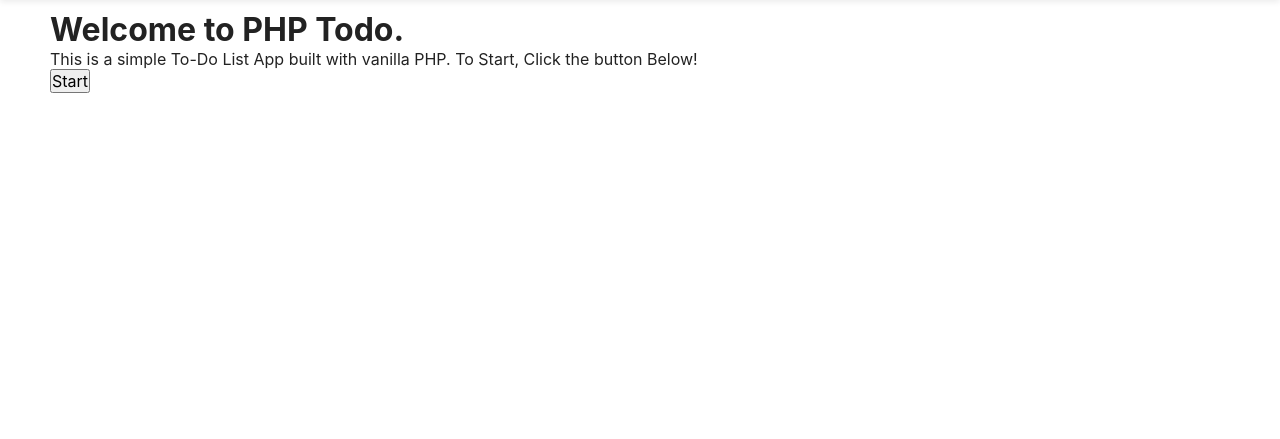
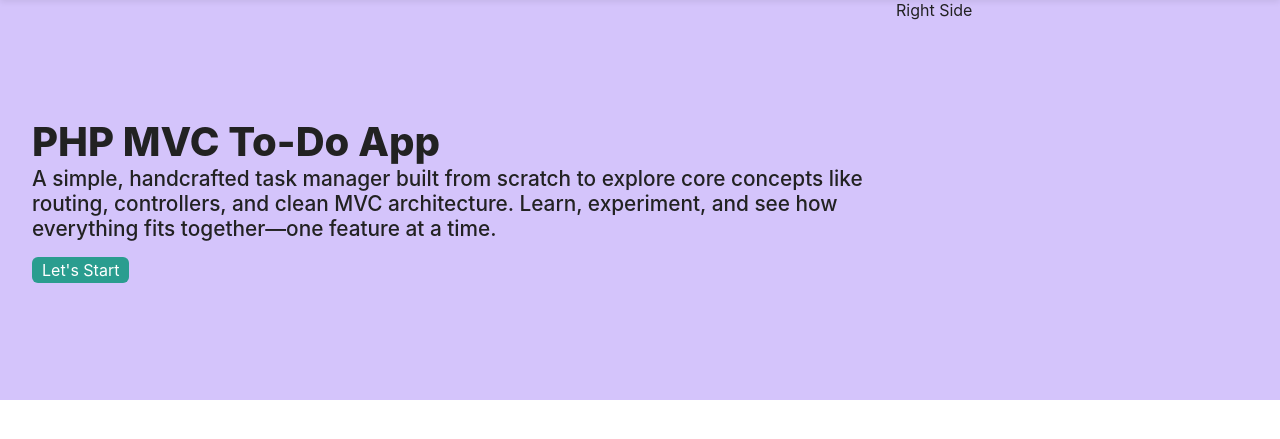
Before and after one commit to mkhikhwan/php-mvc-todo, a PHP site: page / in a window 1280 px wide. Shown: the part 50-489 px from the top of the page. Run offline with PHP 8.4, Linux system fonts and the light colour scheme.

Commit message:
fix: landing page hero banner

```diff
--- a/app/views/home/landingPage.php
+++ b/app/views/home/landingPage.php
@@ -1,3 +1,24 @@
-<h1>Welcome to PHP Todo.</h1>
-<p>This is a simple To-Do List App built with vanilla PHP. To Start, Click the button Below!</p>
-<button>Start</button>
+<!-- Hero Banner -->
+<div class="hero-banner">
+    <!-- Left Side -->
+    <div class="hero-left-side">
+        <div class="hero-left-side-content">
+            <h1>PHP MVC To-Do App</h1>
+            <h3>
+                A simple, handcrafted task manager built from scratch to explore core concepts like routing, controllers, and clean MVC architecture.
+                Learn, experiment, and see how everything fits together—one feature at a time.
+            </h3>
+            <a href="/tasks" class="btn btn-primary">Let's Start</a>
+        </div>
+    </div>
+
+    <!-- Right Side -->
+    <div class="hero-right-side">
+        Right Side
+    </div>
+</div>
+
+<div class="features-section">
+
+</div>
+<!-- Explain the Features -->
--- a/public/css/style.css
+++ b/public/css/style.css
@@ -42,7 +42,6 @@ img {
     box-shadow: 0 2px 6px rgba(0, 0, 0, 0.08);
     z-index: 999;
 }
-
 .nav-links {
     display: flex;
     align-items: center;
@@ -61,6 +60,39 @@ img {
     font-size: 24px;
 }
 
+.hero-banner{
+    margin: -10px -50px -0px -50px;
+    display: flex;
+    min-height: 400px;
+    background-color: #D4C4FB;
+    justify-content: left;
+}
+
+.hero-left-side{
+    height: auto;
+    flex: 1;
+    padding: 2rem;
+    display: flex;
+}
+.hero-left-side-content{
+    width: 100%;
+    margin: auto 0px;
+    align-items: center;
+}
+.hero-left-side h1{
+    font-size: 2.5rem;
+    font-weight: 800;
+}
+.hero-left-side h3{
+    font-weight: 450;
+    font-size: 1.3rem;
+    margin-bottom: 1rem;
+}
+.hero-right-side{
+    min-width: 30%;
+    width: auto;
+    height: auto;
+}
 /* Layout Styling */
 .header-area{
     margin: 4px 0px;
```
